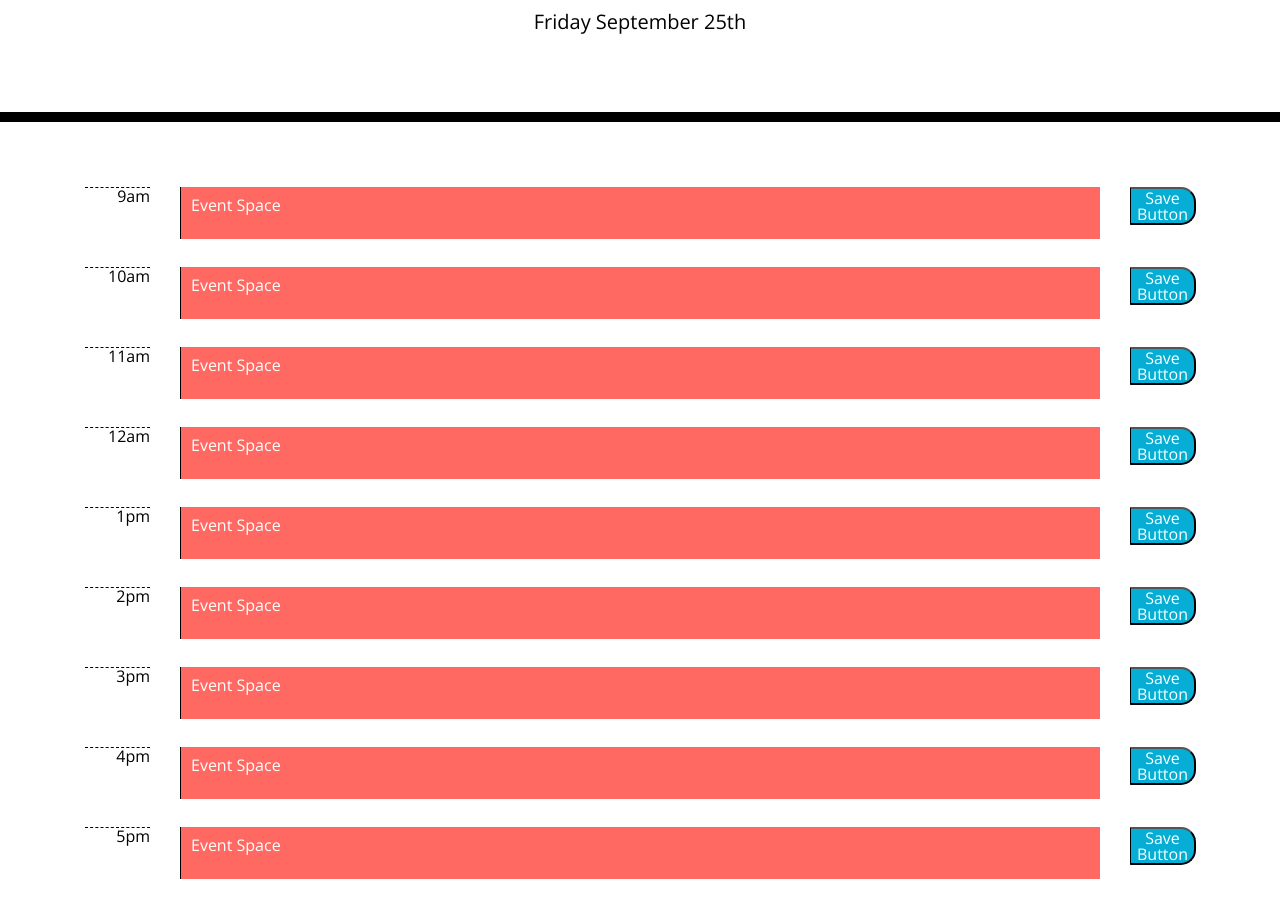
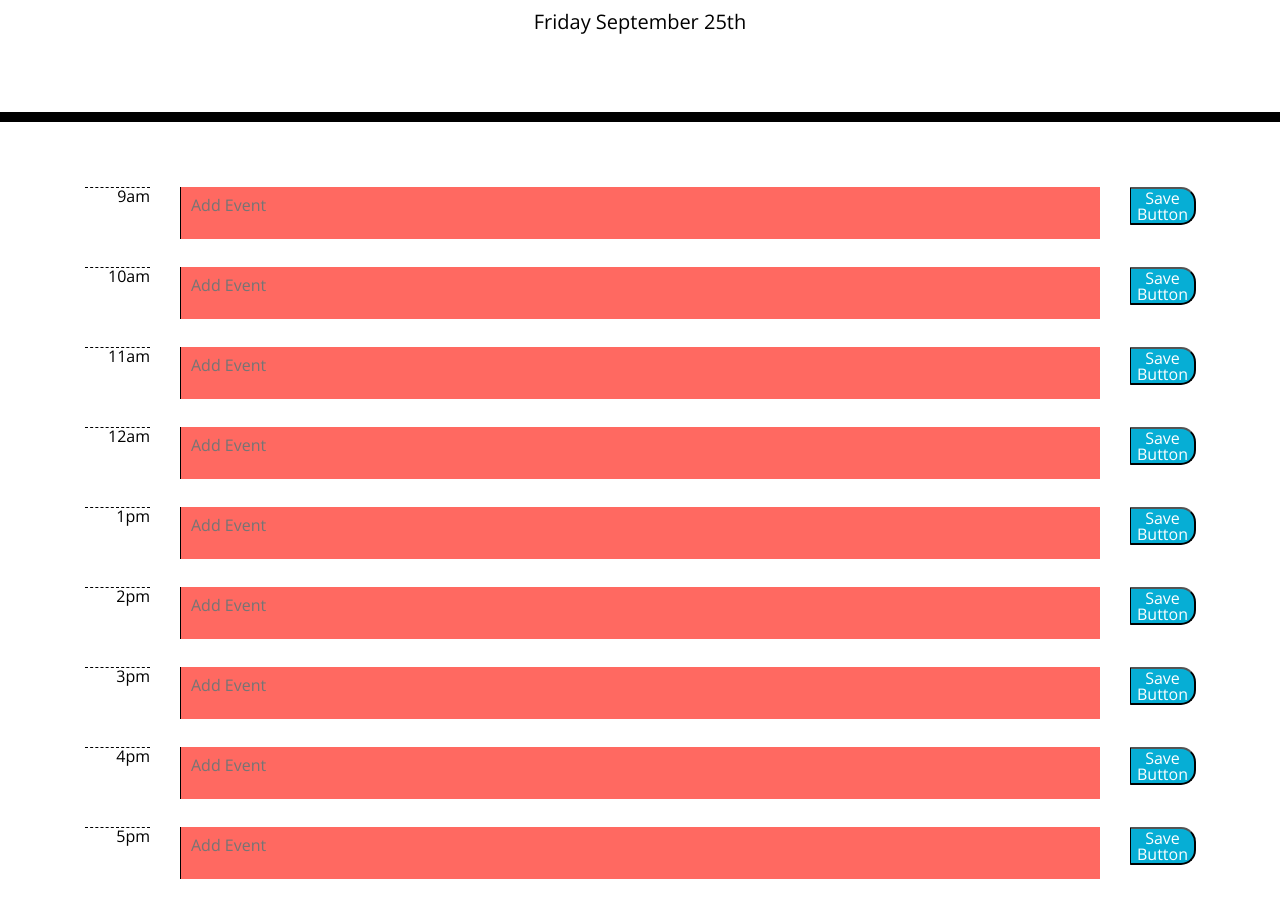
Before and after one commit to grahamelphick/week5-homework, a plain HTML site: page index.html in a window 1280 px wide. Shown: the part 182-1082 px from the top of the page. Drawn offline with nearby package versions, Linux system fonts and the light colour scheme.

Commit message:
log each calendar hour as integer

```diff
--- a/index.html
+++ b/index.html
@@ -25,10 +25,11 @@
         <p class="hour" data-number="9">9am</p>
       </div>
       <div class="col-10">
-        <textarea class="description" id="nineam">Event Space</textarea>
+        <textarea class="description" id="nineamtext" placeholder="Add Event"></textarea>
+        <!-- add placeholder -->
       </div>
       <div class="col-1">
-        <button class="saveBtn">Save Button</button>
+        <button class="saveBtn" id="nineambtn">Save Button</button>
       </div>
     </div>
     <div class="row">
@@ -36,7 +37,7 @@
         <p class="hour" data-number="10">10am</p>
       </div>
       <div class="col-10">
-        <textarea class="description">Event Space</textarea>
+        <textarea class="description" placeholder="Add Event"></textarea>
       </div>
       <div class="col-1">
         <button class="saveBtn">Save Button</button>
@@ -47,7 +48,7 @@
         <p class="hour" data-number="11">11am</p>
       </div>
       <div class="col-10">
-        <textarea class="description">Event Space</textarea>
+        <textarea class="description" placeholder="Add Event"></textarea>
       </div>
       <div class="col-1">
         <button class="saveBtn">Save Button</button>
@@ -58,7 +59,7 @@
         <p class="hour" data-number="12">12am</p>
       </div>
       <div class="col-10">
-        <textarea class="description">Event Space</textarea>
+        <textarea class="description" placeholder="Add Event"></textarea>
       </div>
       <div class="col-1">
         <button class="saveBtn">Save Button</button>
@@ -69,7 +70,7 @@
         <p class="hour" data-number="13">1pm</p>
       </div>
       <div class="col-10">
-        <textarea class="description">Event Space</textarea>
+        <textarea class="description" placeholder="Add Event"></textarea>
       </div>
       <div class="col-1">
         <button class="saveBtn">Save Button</button>
@@ -80,7 +81,7 @@
         <p class="hour" data-number="14">2pm</p>
       </div>
       <div class="col-10">
-        <textarea class="description">Event Space</textarea>
+        <textarea class="description" placeholder="Add Event"></textarea>
       </div>
       <div class="col-1">
         <button class="saveBtn">Save Button</button>
@@ -91,7 +92,7 @@
         <p class="hour" data-number="15">3pm</p>
       </div>
       <div class="col-10">
-        <textarea class="description">Event Space</textarea>
+        <textarea class="description" placeholder="Add Event"></textarea>
       </div>
       <div class="col-1">
         <button class="saveBtn">Save Button</button>
@@ -102,7 +103,7 @@
         <p class="hour" data-number="16">4pm</p>
       </div>
       <div class="col-10">
-        <textarea class="description">Event Space</textarea>
+        <textarea class="description" placeholder="Add Event"></textarea>
       </div>
       <div class="col-1">
         <button class="saveBtn">Save Button</button>
@@ -113,7 +114,7 @@
         <p class="hour" data-number="17">5pm</p>
       </div>
       <div class="col-10">
-        <textarea class="description">Event Space</textarea>
+        <textarea class="description" placeholder="Add Event"></textarea>
       </div>
       <div class="col-1">
         <button class="saveBtn">Save Button</button>
--- a/script.js
+++ b/script.js
@@ -1,49 +1,46 @@
 $(document).ready(function () {
 
 
+    colorCode()
 
 
     var currentDate = moment().format('dddd MMMM Do');
     console.log(currentDate)
     $("#currentDay").text(currentDate)
 
-    currentHour = parseInt(moment().format("H"));
+    var currentHour = parseInt(moment().format("H"));
     console.log(currentHour)
 
-    calendarHour = parseInt($(".hour").data("number"))
-    console.log(calendarHour)
+    // var calendarHour = parseInt($(".hour").data("number"))
+    // console.log(calendarHour)
+
+    // var allHours = $(".hour");
+    // for (var index = 0; index < allHours.length; index++) {
+    //     console.log(allHours)
+
+    // }
+
+    var calendarHour = $(".hour").each(function (index, element) {
+        console.log($(this).data("number"))
+    });
+
+    // var allHoursString = JSON.stringify(allHours)
 
 
-
-    // array.forEach(getCalendarHour) {
-
-    //     function getCalendarHour() {
-    //         parseInt($(".hour").data("number"))
-    //         console.log(calendarHour)
-    //     }
-
-    // });
-
-    // if (currentHour = calendarHour) {
-    //     $(".description").addClass("present");
-    // }
-    // else if (currentHour > calendarHour) {
-    //     $(".description").addClass("past");
-    // }
-    // else if (currentHour < calendarHour){
-    //     $(".description").addClass("future");
-    // };
-
-    if (currentHour = calendarHour) {
+    function colorCode() {
+        if (currentHour === calendarHour) {
             $(".description").addClass("present");
+            console.log("present");
         }
         else if (currentHour > calendarHour) {
             $(".description").addClass("past");
+            console.log("past");
         }
         else if (currentHour < calendarHour) {
             $(".description").addClass("future");
+            console.log("future");
         };
-
+    }
 
     // inputEvent = $("#nineam.").text
     // // console.log(inputEvent)
@@ -52,7 +49,26 @@ $(document).ready(function () {
     //     console.log(inputEvent);
     // });
 
-    // localStorage.setItem($(".description").text, JSON.stringify())
+    var savedEvent = $("#nineamtext").text
+    var savedEventString = JSON.stringify(savedEvent);
 
-    // var savedEvent =
+    $("#nineambtn").click(function () {
+        localStorage.setItem("savedEvent", savedEventString)
+
     });
+    var retrievedEvent = localStorage.getItem("savedEvent")
+    retrievedEvent = JSON.parse(retrievedEvent);
+    $("#nineamtext").text = retrievedEvent;
+    console.log(retrievedEvent);
+
+
+});
+
+// var userString = JSON.stringify(user);
+// console.log(user);
+// localStorage.setItem("user", userString);
+
+// // get most recent submission
+// var lastUser = localStorage.getItem("user");
+
+// lastUser = JSON.parse(lastUser);
```
Lines whose indentation alone changed are shown as unchanged.
